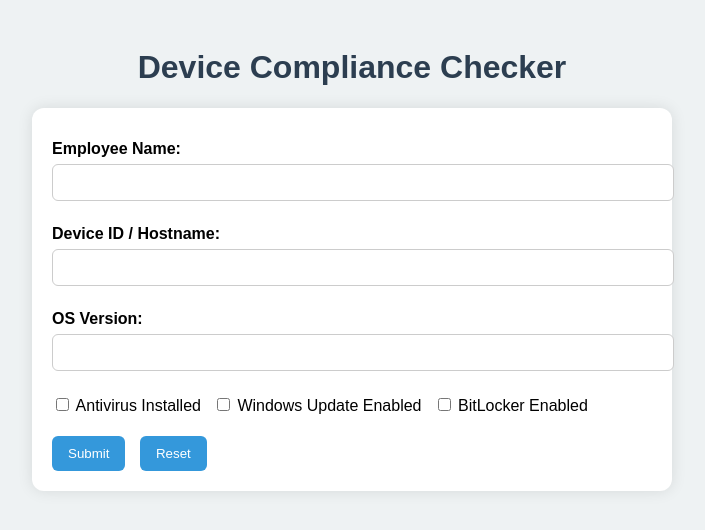
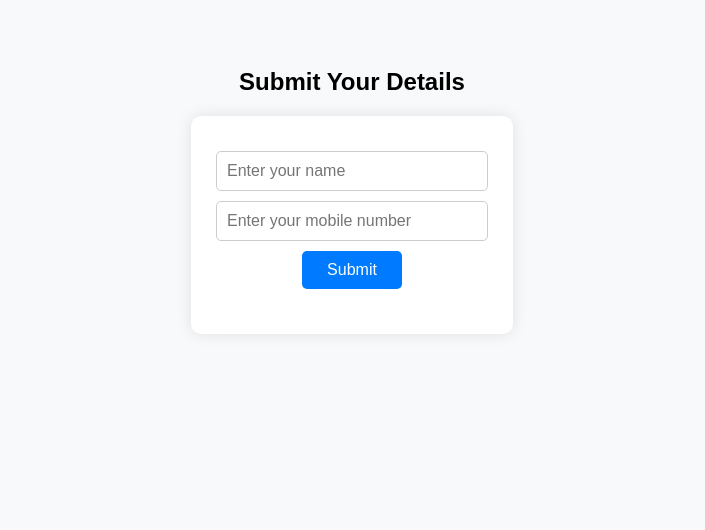
Before and after one commit to Rohit007r/github.io, a plain HTML site: page index.html in a window 1280 px wide. Shown: the whole page, without its empty margins (288-993 px from the left). Drawn offline with Linux system fonts and the light colour scheme.

Commit message:
Update index.html

```diff
--- a/index.html
+++ b/index.html
@@ -2,136 +2,80 @@
 <html lang="en">
 <head>
   <meta charset="UTF-8" />
-  <meta name="viewport" content="width=device-width, initial-scale=1.0"/>
-  <title>Device Compliance Checker</title>
+  <title>Data Collector Form</title>
   <style>
     body {
       font-family: Arial, sans-serif;
-      background: #eef2f3;
-      padding: 20px;
+      background: #f8f9fa;
+      padding: 40px;
+      text-align: center;
     }
-
-    h1 {
-      text-align: center;
-      color: #2c3e50;
+    form {
+      background: white;
+      padding: 25px;
+      border-radius: 10px;
+      box-shadow: 0 0 15px rgba(0, 0, 0, 0.1);
+      display: inline-block;
     }
-
-    form {
-      background: #fff;
-      padding: 20px;
-      border-radius: 12px;
-      max-width: 600px;
-      margin: auto;
-      box-shadow: 0 0 15px rgba(0,0,0,0.1);
+    input {
+      display: block;
+      margin: 10px auto;
+      padding: 10px;
+      width: 250px;
+      font-size: 1rem;
+      border: 1px solid #ccc;
+      border-radius: 5px;
     }
-
-    label {
-      display: block;
-      margin: 12px 0 6px;
-      font-weight: bold;
+    button {
+      padding: 10px 25px;
+      background-color: #007bff;
+      border: none;
+      color: white;
+      font-size: 1rem;
+      border-radius: 5px;
+      cursor: pointer;
     }
-
-    input[type="text"] {
-      width: 100%;
-      padding: 10px;
-      margin-bottom: 12px;
-      border-radius: 6px;
-      border: 1px solid #ccc;
-    }
-
-    .checkbox-group {
-      display: flex;
-      flex-wrap: wrap;
-      gap: 12px;
-      margin-bottom: 15px;
-    }
-
-    .checkbox-group label {
-      font-weight: normal;
-    }
-
-    button {
-      background: #3498db;
-      color: white;
-      border: none;
-      padding: 10px 16px;
-      border-radius: 6px;
-      cursor: pointer;
-      margin-right: 10px;
-    }
-
-    .message {
-      text-align: center;
+    #message {
       margin-top: 20px;
       font-weight: bold;
     }
-
-    .success { color: green; }
-    .error { color: red; }
   </style>
 </head>
 <body>
-  <h1>Device Compliance Checker</h1>
 
-  <form id="complianceForm">
-    <label>Employee Name:</label>
-    <input type="text" id="employee" required>
-
-    <label>Device ID / Hostname:</label>
-    <input type="text" id="deviceId" required>
-
-    <label>OS Version:</label>
-    <input type="text" id="osVersion" required>
-
-    <div class="checkbox-group">
-      <label><input type="checkbox" id="antivirus"> Antivirus Installed</label>
-      <label><input type="checkbox" id="updates"> Windows Update Enabled</label>
-      <label><input type="checkbox" id="bitlocker"> BitLocker Enabled</label>
-    </div>
-
+  <h2>Submit Your Details</h2>
+  <form id="dataForm">
+    <input type="text" name="name" placeholder="Enter your name" required />
+    <input type="tel" name="mobile" placeholder="Enter your mobile number" required />
     <button type="submit">Submit</button>
-    <button type="reset">Reset</button>
+    <div id="message"></div>
   </form>
 
-  <div class="message" id="messageBox"></div>
+  <script>
+    const form = document.getElementById('dataForm');
+    form.addEventListener('submit', async function(e) {
+      e.preventDefault();
+      const formData = new FormData(form);
+      const params = new URLSearchParams(formData);
 
-  <script>
-    const form = document.getElementById("complianceForm");
-    const messageBox = document.getElementById("messageBox");
+      const scriptURL = 'https://script.google.com/macros/s/AKfycbzbrIgZPmfr1XLvKA_ZmXPmxaRWNFZST-45r8GxYID4znCo3cy0oRQ1BSMg4Wmzs6IS/exec';
 
-    form.addEventListener("submit", function(e) {
-      e.preventDefault();
+      try {
+        const response = await fetch(scriptURL, {
+          method: 'POST',
+          body: params
+        });
 
-      const data = {
-        employee: document.getElementById("employee").value.trim(),
-        deviceId: document.getElementById("deviceId").value.trim(),
-        osVersion: document.getElementById("osVersion").value.trim(),
-        antivirus: document.getElementById("antivirus").checked,
-        updates: document.getElementById("updates").checked,
-        bitlocker: document.getElementById("bitlocker").checked,
-      };
-
-      data.status = (data.antivirus && data.updates && data.bitlocker) ? "Compliant" : "Not Compliant";
-
-      fetch("https://script.google.com/macros/s/AKfycbx3n_9ttsvfz4HwL_l7Zt1BSVYf0JCu59KeZ53m5V0SCl-egcHvUei1msTPrAMFIPrJ/exec", {
-        method: "POST",
-        body: JSON.stringify(data),
-        headers: {
-          "Content-Type": "application/json"
-        }
-      })
-      .then(res => res.text())
-      .then(msg => {
-        messageBox.innerText = "✅ Data saved successfully!";
-        messageBox.className = "message success";
+        const result = await response.text();
+        document.getElementById('message').textContent = result;
+        document.getElementById('message').style.color = 'green';
         form.reset();
-      })
-      .catch(err => {
-        messageBox.innerText = "❌ Error saving data!";
-        messageBox.className = "message error";
-        console.error(err);
-      });
+      } catch (error) {
+        document.getElementById('message').textContent = '❌ Error submitting form.';
+        document.getElementById('message').style.color = 'red';
+      }
     });
   </script>
+
 </body>
 </html>
```
